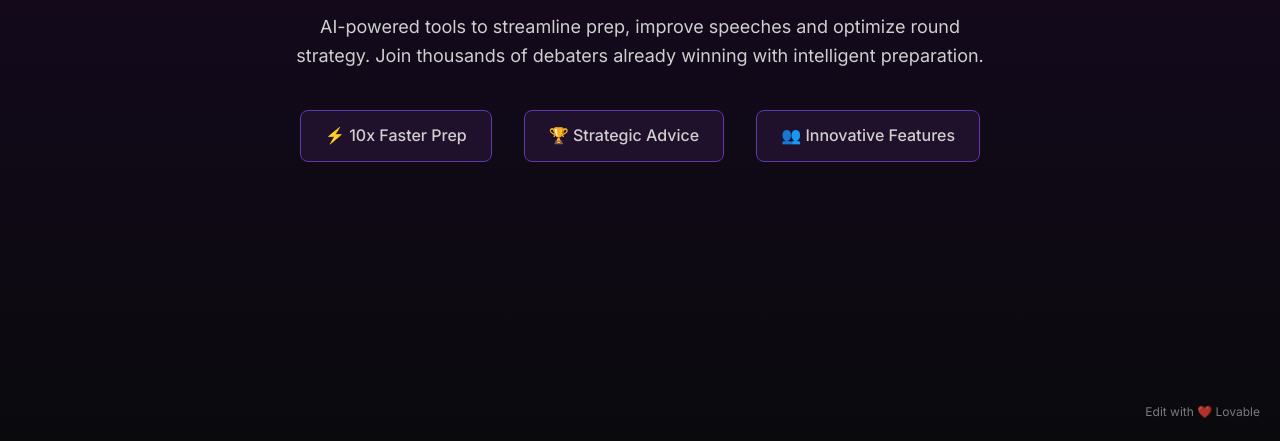
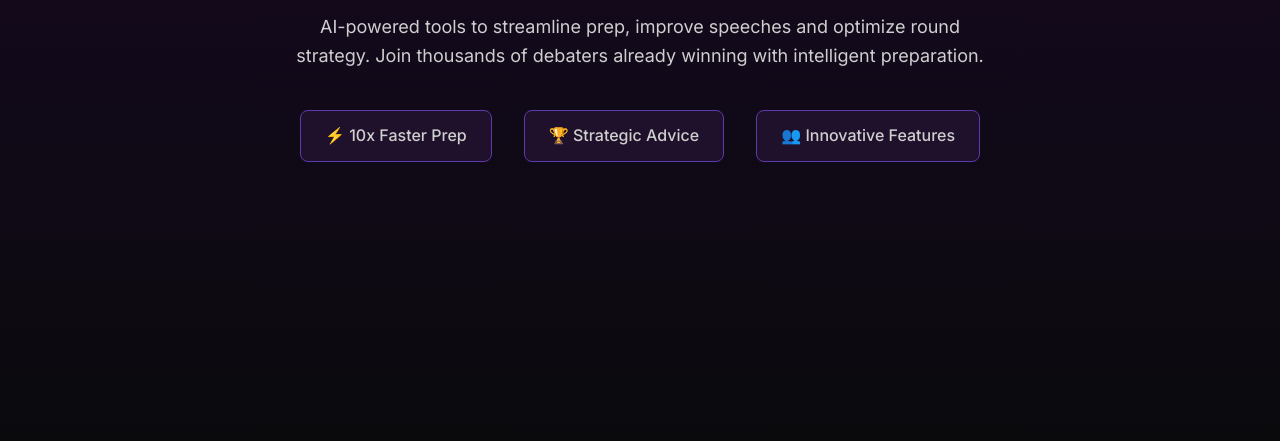
Before and after one commit to debatica/debatica-land, a plain HTML site: page index.html in a window 1280 px wide. Shown: the part 359-800 px from the top of the page. Drawn offline with Linux system fonts and the light colour scheme.

Commit message:
Update index.html

```diff
--- a/index.html
+++ b/index.html
@@ -404,11 +404,6 @@
         </div>
     </section>
 
-    <!-- Footer -->
-    <div class="footer">
-        Edit with ❤️ Lovable
-    </div>
-
     <script>
         // Intersection Observer for scroll animations
         const observerOptions = {
```
